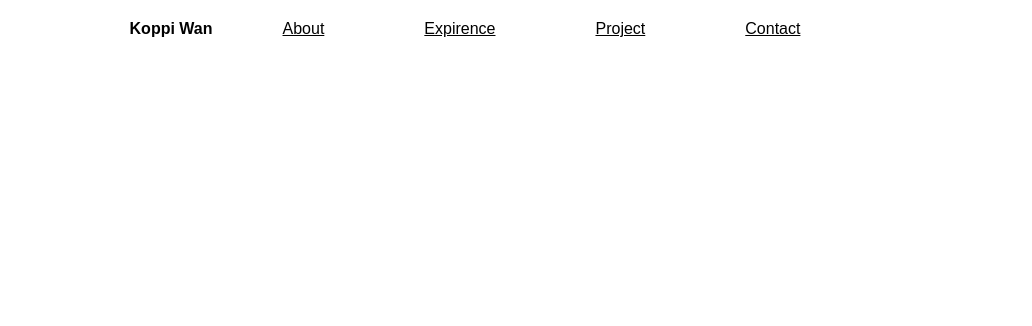
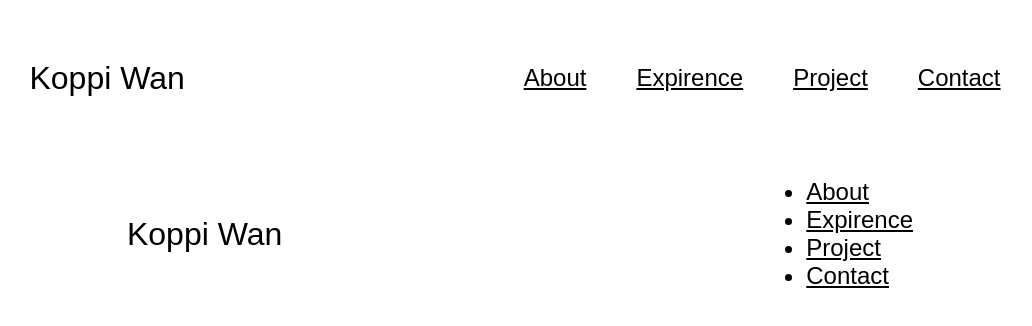
Before and after one commit to koppiwan/portfolio-website, a plain HTML site: page index.html in a window 1280 px wide. Shown: the whole page, without its empty margins (125-1157 px from the left). Drawn offline with Linux system fonts and the light colour scheme; a web font is replaced by a local one.

Commit message:
Added navbar HTML

```diff
--- a/index.html
+++ b/index.html
@@ -13,15 +13,37 @@
     <div class="logo"> Koppi Wan</div>
     <div>
         <ul class="navlinks">
-            <li><a href="#about">About</li>
-            <li><a href="#expirence">Expirence</li>
-            <li><a href="#project">Project</li>
-            <li><a href="#contact">Contact</li>
+            <li><a href="#about">About</a></li>
+            <li><a href="#expirence">Expirence</a></li>
+            <li><a href="#project">Project</a></li>
+            <li><a href="#contact">Contact</a></li>
         </ul>
     </div>
 </nav>
 
 
+
+<nav id="hamburger-nav">
+    <div class="logo"> Koppi Wan</div>
+    <div class="hamburger-menu">
+         <div id="hamburger-icon" onclick="toggle()">
+        <span></span>
+        <span></span>
+        <span></span>
+    </div>
+
+    <div class="menu-links">
+
+    <ul>
+         <li><a href="#about" onclick="toggle()">About</a></li>
+         <li><a href="#expirence" onclick="toggle()">Expirence</a></li>
+         <li><a href="#project" onclick="toggle()">Project</a></li>
+         <li><a href="#contact" onclick="toggle()">Contact</a></li>
+    </ul>
+
+    </div>
+</div>
+</nav>
 
 
 
--- a/style.css
+++ b/style.css
@@ -21,7 +21,7 @@ p{
 a, .btn{
     transition: all 300ms ease;
     color: black;
-     font-weight: 500;
+    font-weight: 500;
 
 }
 
@@ -30,14 +30,39 @@ nav, .navlinks {
     gap: 50px;
     list-style: none;
     padding: 10px;
+    font-size: 1.5rem;
 
 }
 
 .logo {
     padding: 10px;
-    font-weight: 600;
+    font-weight: 500;
 }
 
 nav {
-    justify-content: center;
+    justify-content: space-around;
+    align-items: center;
+    height: 17vh;
 }
+
+/*a:{
+    color: black;
+    text-decoration: none;
+    text-decoration-color: white;
+}*/
+
+
+
+a:hover{
+    color: gray;
+    text-decoration:underline;
+    text-underline-offset: 0.6rem;
+}
+
+.logo{
+    font-size: 2rem;
+}
+
+logo, :hover{
+    cursor: default;
+}
```
